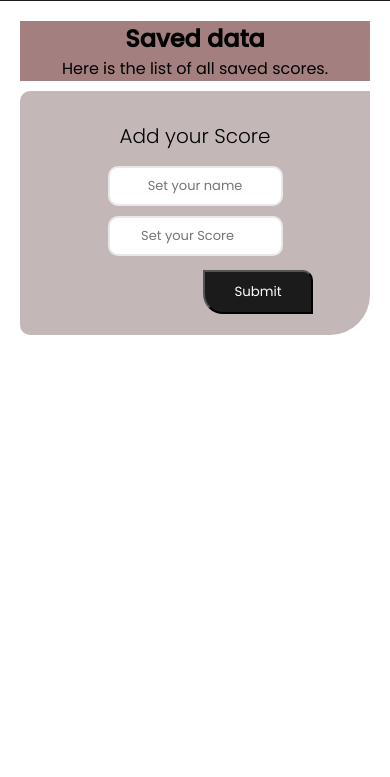
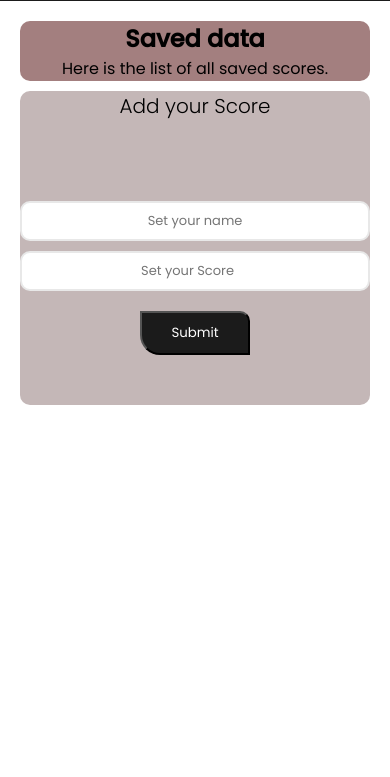
Before and after one commit to tchasinga/Loaderboard-api, a website built with webpack: page src/template.html in a window 390 px wide. Shown: the part 67-844 px from the top of the page. Built offline with nearby package versions, Linux system fonts and the light colour scheme; no server answers.

Commit message:
new commit

```diff
--- a/src/style/styles.css
+++ b/src/style/styles.css
@@ -51,13 +51,13 @@ nav ul {
   border-radius: 10px 0 40px 10px;
 }
 
-/* set code part of form */
+/* Set code part of form */
 form {
   padding-top: 10%;
   padding-bottom: 10%;
 }
 
-/* simple animation */
+/* Simple animation */
 .input {
   border: 2px solid #e8e8e8;
   padding: 15px;
@@ -100,22 +100,22 @@ form {
   stroke-width: 2px;
   stroke: #8ec343;
   fill: none;
+}
 
-  & path {
+.svg-success path {
   stroke-dasharray: 17px, 17px;
   stroke-dashoffset: 0;
   -webkit-animation: checkmark 0.25s ease-in-out 0.7s backwards;
   animation: checkmark 0.25s ease-in-out 0.7s backwards;
 }
 
-  & circle {
+.svg-success circle {
   stroke-dasharray: 76px, 76px;
   stroke-dashoffset: 0;
   transform: rotate(-90deg);
   transform-origin: 50% 50%;
   -webkit-animation: checkmark-circle 0.6s ease-in-out forwards;
   animation: checkmark-circle 0.6s ease-in-out forwards;
-  }
 }
 
 @keyframes checkmark {
@@ -138,7 +138,7 @@ form {
   }
 }
 
-/* put that svg class in the top left */
+/* Place SVG class in the top right corner */
 .svg {
   position: fixed;
   top: 2%;
@@ -156,7 +156,7 @@ form {
   cursor: pointer;
 }
 
-/* great */
+/* Great */
 .getSavedData {
   background: #ff9292;
   color: #fff;
@@ -197,23 +197,38 @@ form {
   padding-top: 10px;
 }
 
-@media only screen and (max-width: 760px) {
-  .getGrid {
-    display: grid;
-    grid-template-columns: repeat(1, 1fr);
-    grid-gap: 10px;
-    padding: 20px;
-    align-items: center;
-    text-align: center;
+/* Responsive design for mobile view */
+@media only screen and (max-width: 768px) {
+  nav ul {
+    font-size: 18px;
   }
 
-  .gridOne {
-    gap: 10px;
-    background: #a37f7f;
+  .getGrid {
+    grid-template-columns: repeat(1, 1fr);
   }
 
+  .gridOne,
   .gridTwo {
-    gap: 10px;
-    background: #c4b7b7;
+    border-radius: 10px;
+  }
+
+  form {
+    padding-top: 20%;
+    padding-bottom: 20%;
+  }
+
+  #submit {
+    left: 0;
+    right: 0;
+    margin: 0 auto;
+    top: 20px;
+  }
+
+  .getScore {
+    top: 0;
+  }
+
+  .controller input {
+    width: 100%;
   }
 }
```
Lines whose indentation alone changed are shown as unchanged.
